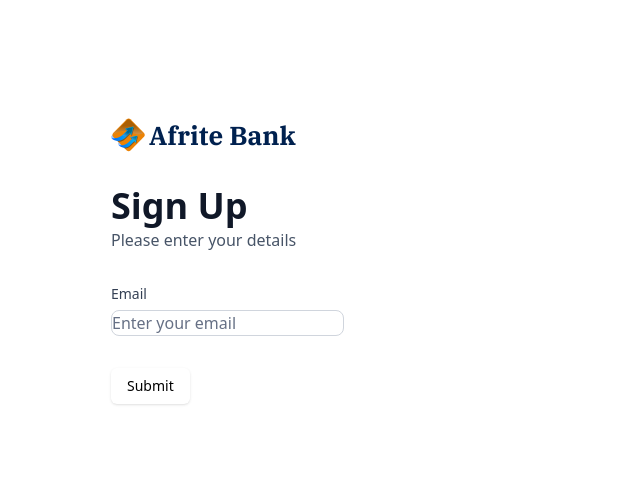
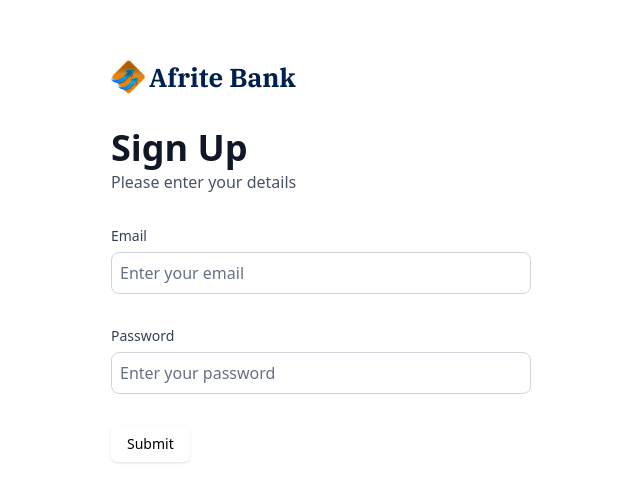
Before and after one commit to Emmanuel-Ejeagha/Afrite_Bank, a Next.js app: page /sign-up in a window 1280 px wide. Shown: the part 139-640 px from the top of the page, without its empty margins (319-959 px from the left). Built offline with nearby package versions, Linux system fonts and the light colour scheme.

Commit message:
Implement: form in user login

```diff
--- a/components/AuthForm.tsx
+++ b/components/AuthForm.tsx
@@ -79,15 +79,35 @@ const AuthForm = ({ type }: { type: string }) => {
                 render={({ field }) => (
                   <div className="form-item">
                     <FormLabel className="form-label">Email</FormLabel>
-                    <div className="flex-w-full flex-col">
+                    <div className="flex w-full flex-col">
                       <FormControl>
                         <input
                           placeholder="Enter your email"
-                          className="input-class"
+                          className="input-class p-2"
                           {...field}
                         />
                       </FormControl>
                       <FormMessage className="form-message mt-2" />
+                    </div>
+                  </div>
+                )}
+              />
+              <FormField
+                control={form.control}
+                name="password"
+                render={({ field }) => (
+                  <div className="form-item">
+                    <FormLabel className="form-label">Password</FormLabel>
+                    <div className="flex w-full flex-col">
+                      <FormControl>
+                        <input
+                          placeholder="Enter your password"
+                          className="input-class p-2"
+                          type="password"
+                          {...field}
+                        />
+                      </FormControl>
+                      <FormMessage className="form-message p-2" />
                     </div>
                   </div>
                 )}
```
